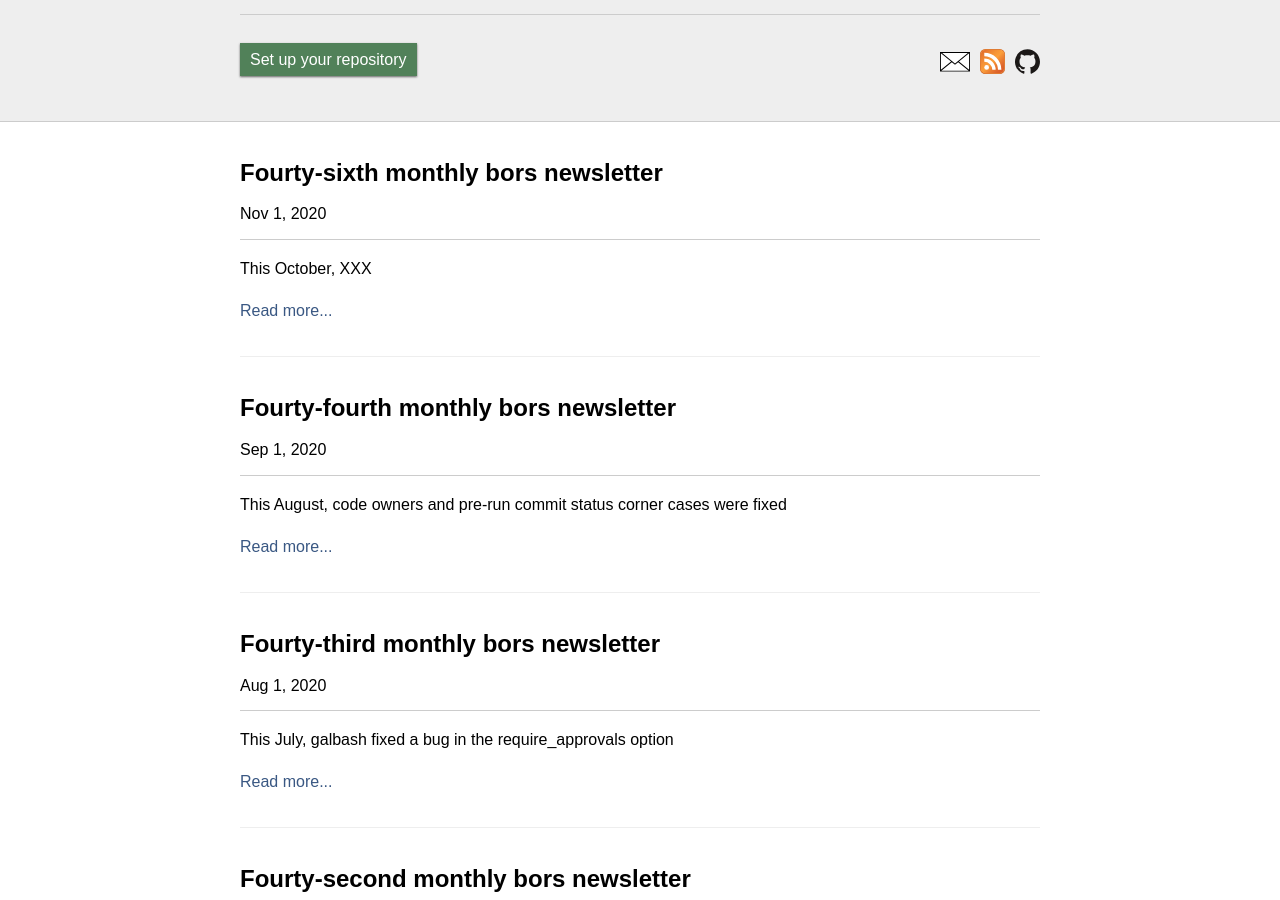
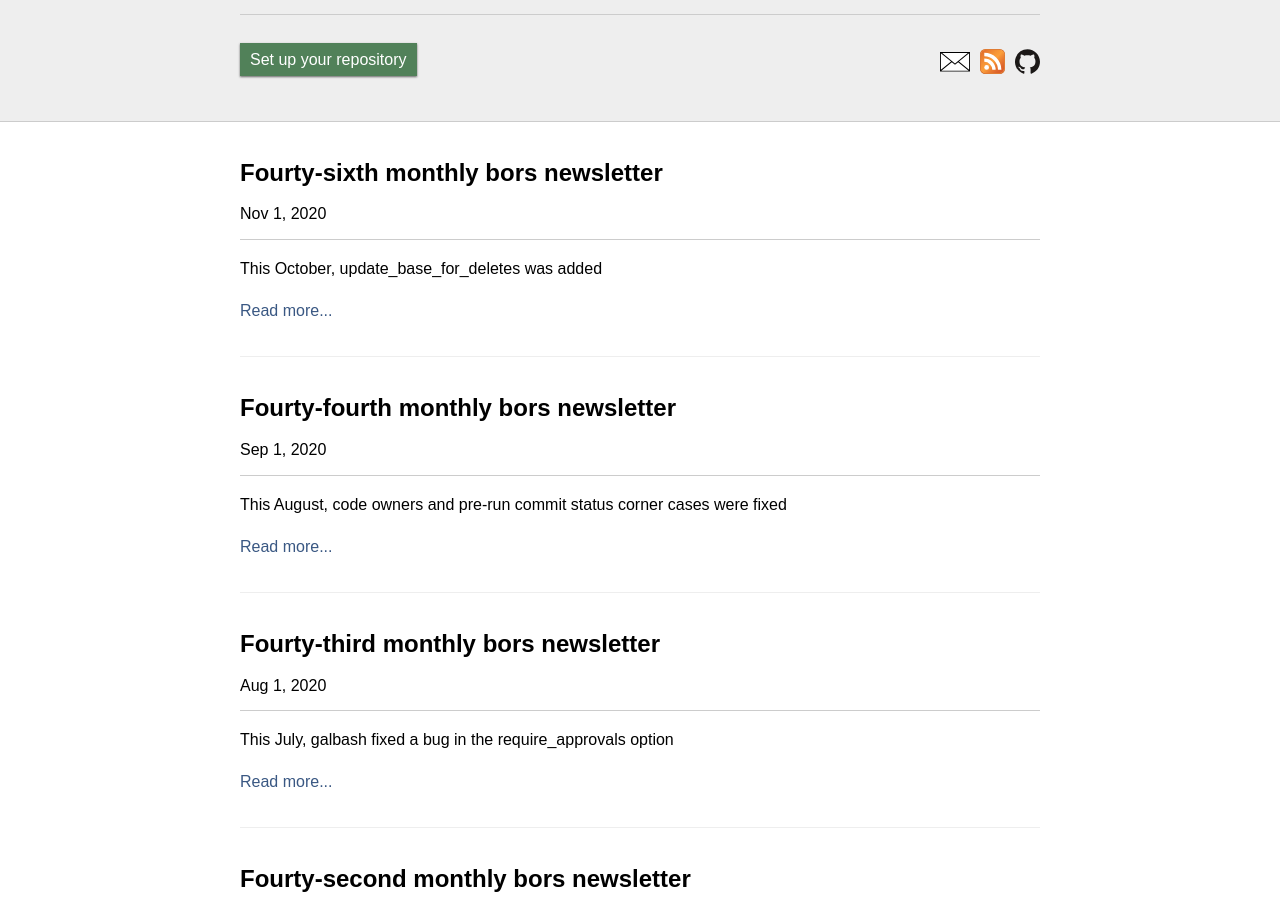
Before and after one commit to bors-ng/bors-ng.github.io, a Jekyll site: the page built from index.html, in a window 1280 px wide and 900 px high, scrolled down 1015 px. Built offline with Jekyll 4.4.1, drawn with Linux system fonts in a browser that asks for light colours; the list of posts is cut into pages by our own code.

Commit message:
Update 2020-11-01-tmib-46.md

```diff
--- a/_posts/2020-11-01-tmib-46.md
+++ b/_posts/2020-11-01-tmib-46.md
@@ -2,7 +2,7 @@
 layout:     post
 title:      Fourty-sixth monthly bors newsletter
 date:       2020-11-01 00:00:00
-summary:    This October, XXX
+summary:    This October, update_base_for_deletes was added
 categories: newsletter
 ---
 
```
